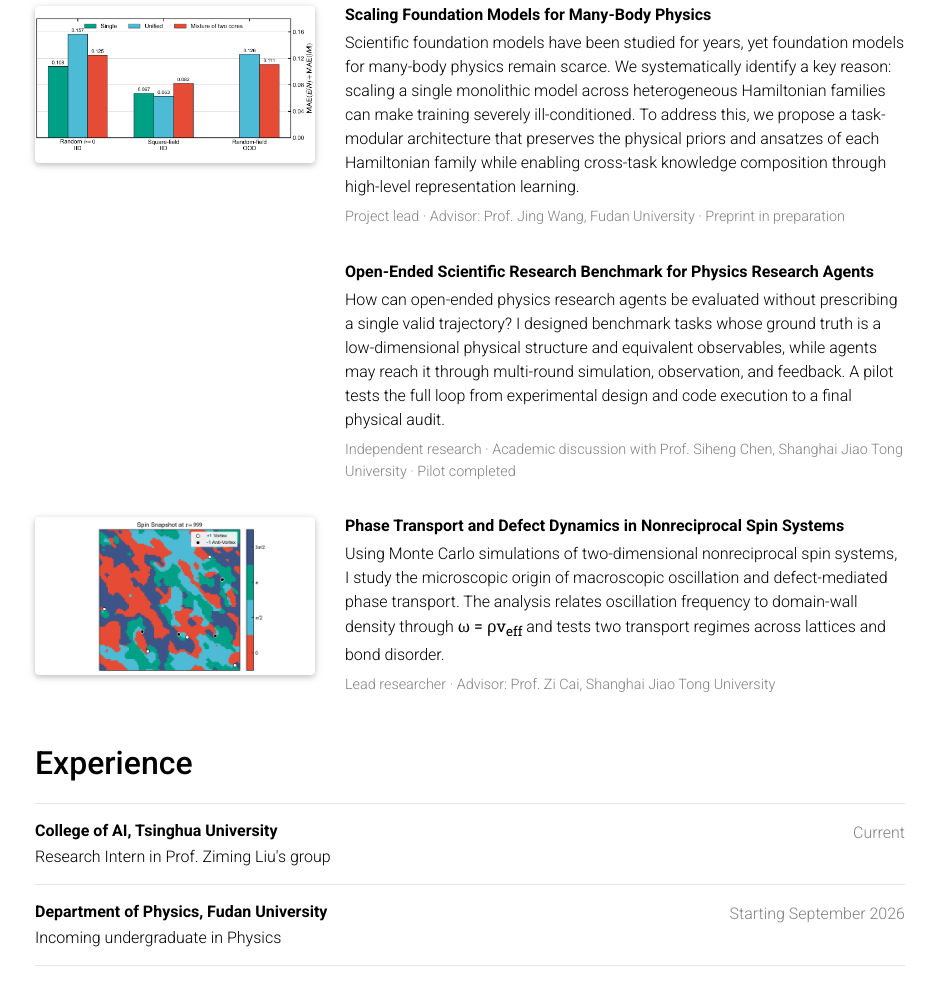
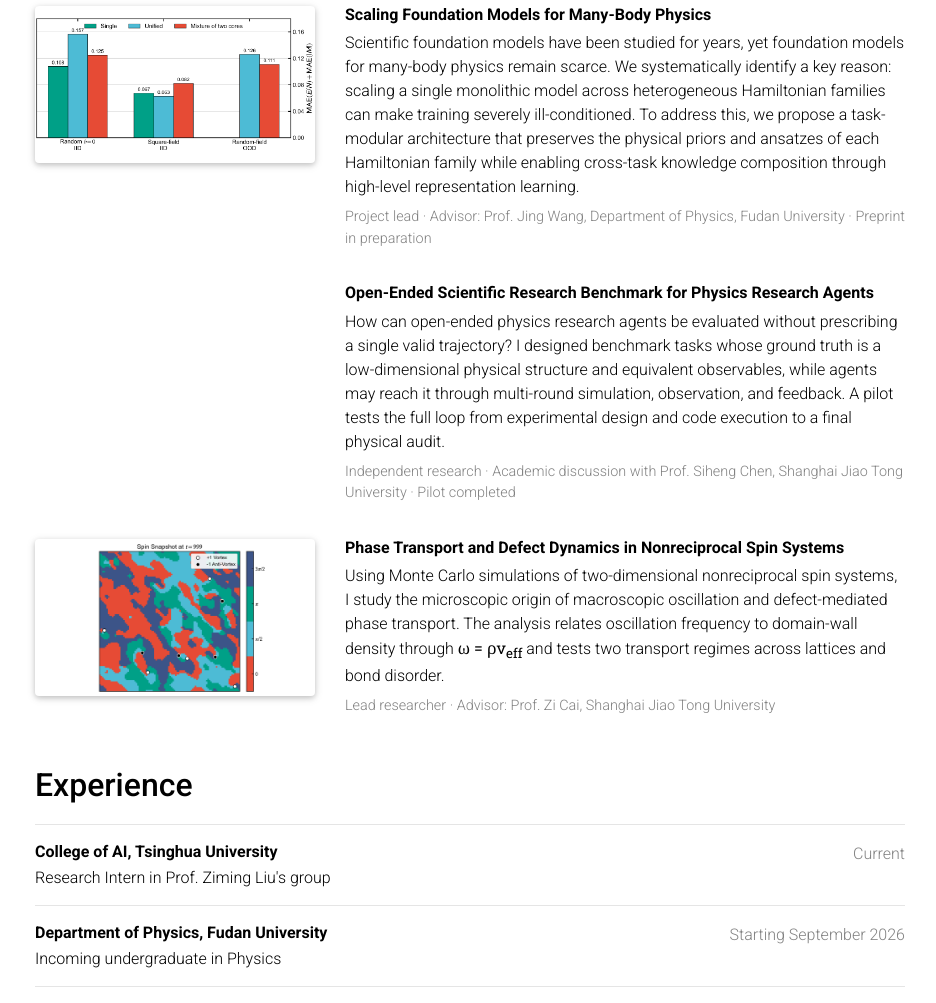
Before and after one commit to bangzhehuang/bangzhehuang.github.io, a website: page index.html in a window 1280 px wide. Shown: the part 756-1759 px from the top of the page, without its empty margins (170-1106 px from the left). Drawn offline with Linux system fonts and the light colour scheme.

Commit message:
Add advisor department affiliation

```diff
--- a/index.html
+++ b/index.html
@@ -147,8 +147,8 @@
                   knowledge composition through high-level representation learning.
                 </p>
                 <p class="research-meta">
-                  Project lead · Advisor: Prof. Jing Wang, Fudan University ·
-                  Preprint in preparation
+                  Project lead · Advisor: Prof. Jing Wang, Department of Physics,
+                  Fudan University · Preprint in preparation
                 </p>
               </div>
             </article>
```
